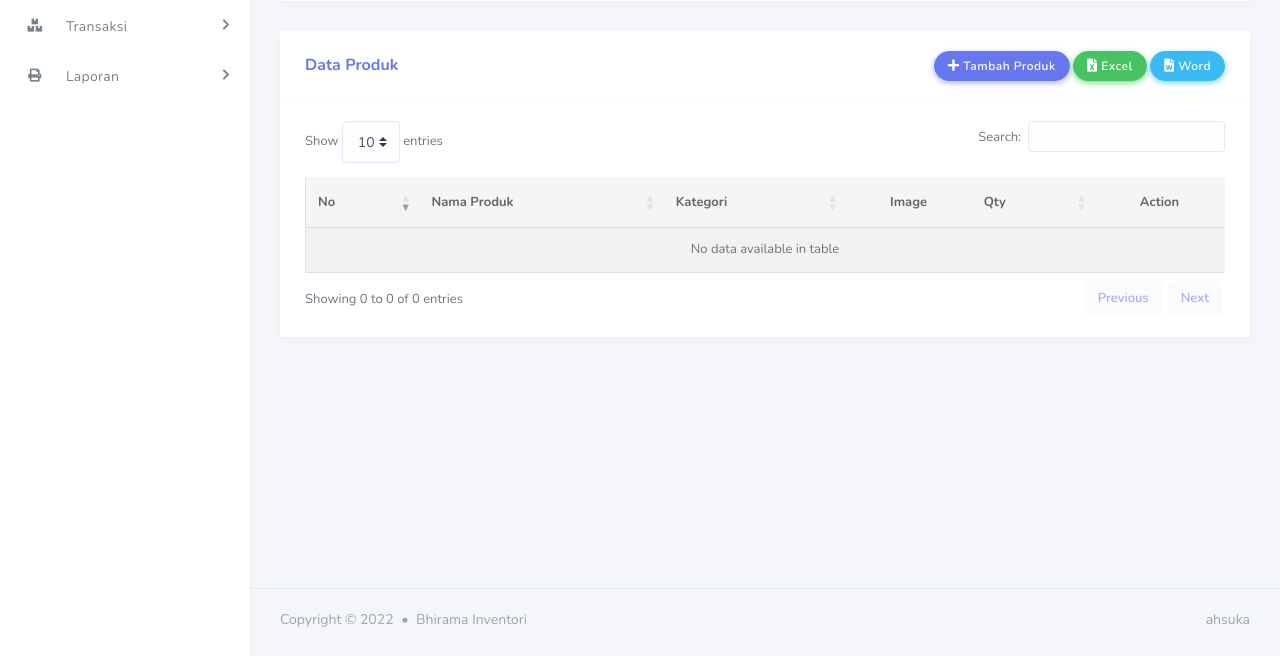
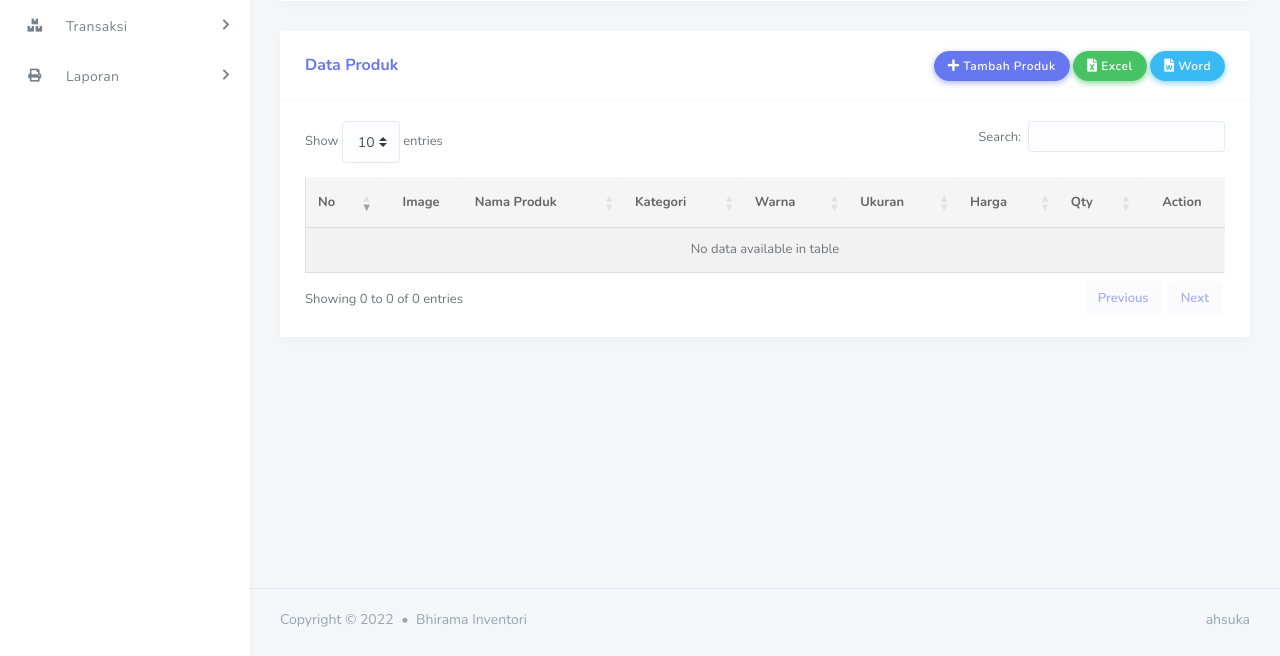
Before and after one commit to yhaae01/bhirama-inventori, a CodeIgniter app: a page that uses application/views/master/produk/produk_js.php in a window 1280 px wide. Shown: the part 144-800 px from the top of the page. Run offline with CodeIgniter, Linux system fonts and the light colour scheme; the visitor is signed in with stand-in values (Sample User, id 1); data comes from the database, SQL or seed files in the repository; data that the repository does not hold is empty.

Commit message:
join tabel produk

```diff
--- a/application/controllers/master/Produk.php
+++ b/application/controllers/master/Produk.php
@@ -118,12 +118,19 @@ class Produk extends CI_Controller
                 'id_ukuran'     => set_value('id_ukuran', $row->id_ukuran),
                 'id_warna'      => set_value('id_warna', $row->id_warna),
                 'nama_produk'   => set_value('nama_produk', $row->nama_produk),
-                // 'image'         => set_value('image', $row->image),
+                'image'         => set_value('image', $row->image),
                 'qty'           => set_value('qty', $row->qty),
                 'harga'         => set_value('harga', $row->harga),
                 'tanggal'       => set_value('tanggal', $row->tanggal),
             );
+            $data['user']       = $this->pengguna->cekPengguna();
+            $data['title']      = "Produk";
+            $this->load->view('templates/header', $data);
+            $this->load->view('templates/topbar');
+            $this->load->view('templates/sidebar');
             $this->load->view('master/produk/produk_form', $data);
+            $this->load->view('templates/footer');
+            $this->load->view('master/produk/produk_js');
         } else {
             $this->session->set_flashdata('message', 'Data tidak ditemukan.');
             redirect(site_url('master/Produk'));
@@ -149,7 +156,7 @@ class Produk extends CI_Controller
             );
 
             $this->Produk_model->update($this->input->post('id_produk', TRUE), $data);
-            $this->session->set_flashdata('message', 'ditambah.');
+            $this->session->set_flashdata('message', 'di Edit.');
             redirect(site_url('master/Produk'));
         }
     }
--- a/application/models/Produk_model.php
+++ b/application/models/Produk_model.php
@@ -18,11 +18,24 @@ class Produk_model extends CI_Model
     // datatables
     function json()
     {
-        $this->datatables->select('id_produk,id_kategori,id_ukuran,id_warna,nama_produk,image,qty,harga,tanggal');
+        $this->datatables->select(
+            '
+            produk.id_produk,
+            produk.nama_produk,
+            produk.image,
+            produk.qty,
+            produk.harga,
+            kategori.nama_kategori,
+            ukuran.nama_ukuran,
+            warna.nama_warna'
+        );
+
         $this->datatables->from('produk');
-        //add this line for join
-        //$this->datatables->join('table2', 'produk.field = table2.field');
-        // $this->datatables->add_column('action', anchor(site_url('master/Produk/read/$1'), 'Read') . " | " . anchor(site_url('master/Produk/update/$1'), 'Update') . " | " . anchor(site_url('master/Produk/delete/$1'), 'Delete', 'onclick="javasciprt: return confirm(\'Are You Sure ?\')"'), 'id_produk');
+        //join
+        $this->datatables->join('kategori', 'produk.id_kategori = kategori.id_kategori');
+        $this->datatables->join('ukuran', 'produk.id_ukuran = ukuran.id_ukuran');
+        $this->datatables->join('warna', 'produk.id_warna = warna.id_warna');
+
         $this->datatables->add_column(
             'action',
             '<div class="btn-group">' .
--- a/application/views/master/produk/produk_js.php
+++ b/application/views/master/produk/produk_js.php
@@ -40,12 +40,6 @@
                     "orderable": false
                 },
                 {
-                    "data": "nama_produk"
-                },
-                {
-                    "data": "id_kategori"
-                },
-                {
                     "data": "image",
                     "orderable": false,
                     "className": "text-center",
@@ -56,6 +50,21 @@
                             return '<img class="avatar" src="<?= base_url("assets/img/produk/") ?>' + dataImage + '"height="75">'
                         }
                     }
+                },
+                {
+                    "data": "nama_produk"
+                },
+                {
+                    "data": "nama_kategori"
+                },
+                {
+                    "data": "nama_warna"
+                },
+                {
+                    "data": "nama_ukuran"
+                },
+                {
+                    "data": "harga"
                 },
                 {
                     "data": "qty"
--- a/application/views/master/produk/produk_list.php
+++ b/application/views/master/produk/produk_list.php
@@ -21,9 +21,12 @@
                             <thead>
                                 <tr>
                                     <th>No</th>
+                                    <th>Image</th>
                                     <th>Nama Produk</th>
                                     <th>Kategori</th>
-                                    <th>Image</th>
+                                    <th>Warna</th>
+                                    <th>Ukuran</th>
+                                    <th>Harga</th>
                                     <th>Qty</th>
                                     <th>Action</th>
                                 </tr>
--- a/assets/js/mysweet.js
+++ b/assets/js/mysweet.js
@@ -1,6 +1,14 @@
 const flashData = $(".flash-data").data("flashdata");
 
-if (flashData) {
+console.log(flashData);
+if (flashData == "Data tidak ditemukan.") {
+	Swal.fire({
+		title: "Gagal",
+		text: flashData,
+		type: "danger",
+		showCloseButton: true,
+	});
+} else if (flashData) {
 	Swal.fire({
 		title: "Berhasil",
 		text: "Data berhasil " + flashData,
```
Also changed, not shown: assets/img/produk/default.png (added).
